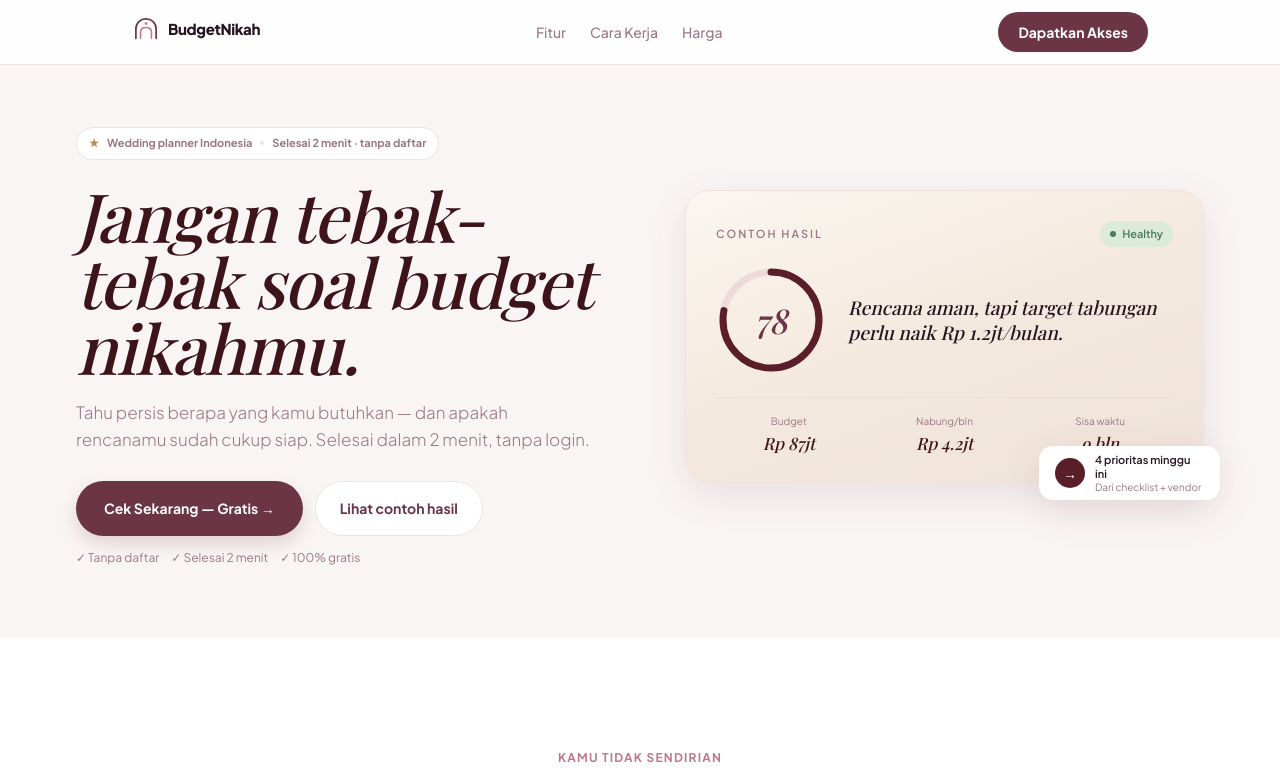
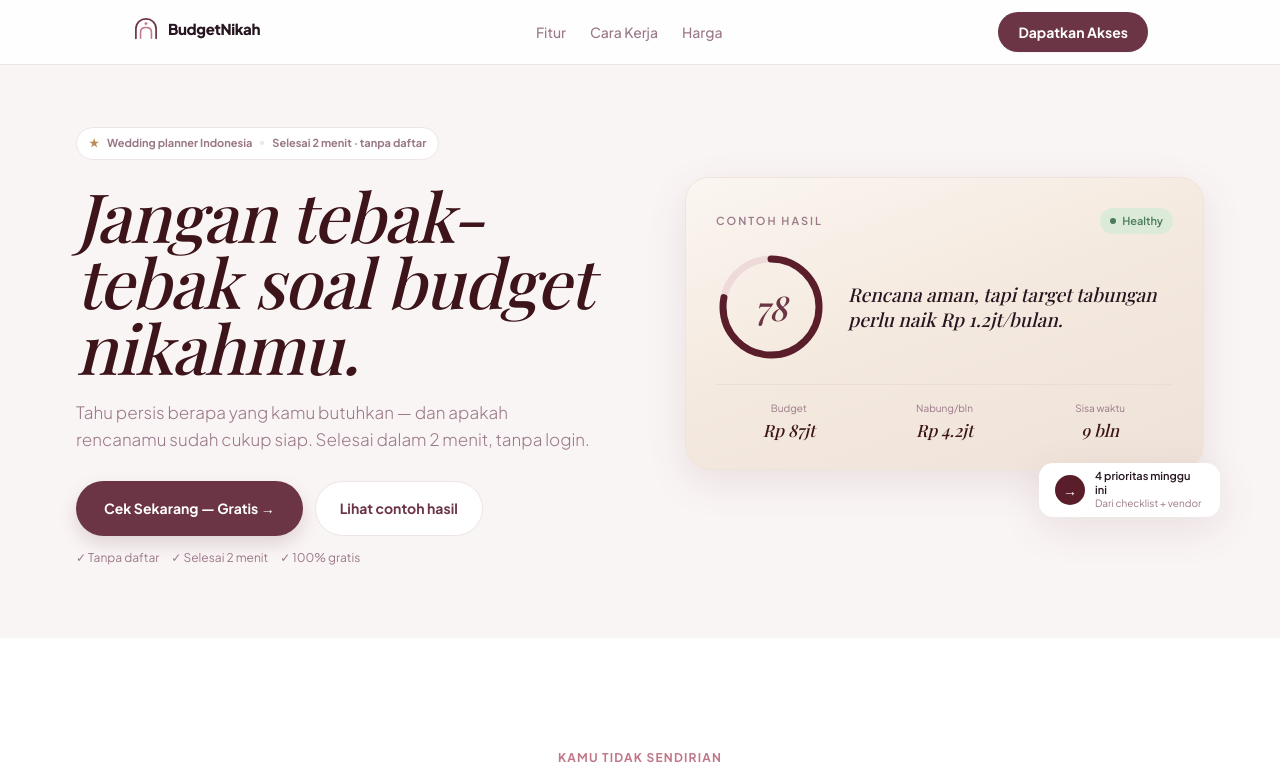
Before and after one commit to farhanafgany/Budget_Nikah, a Next.js app: page /landing in a window 1280 px wide. Shown: the top 783 px of the page. Built offline with nearby package versions, Linux system fonts and the light colour scheme; a web font is replaced by a local one.

Commit message:
Polish landing hero preview spacing

```diff
--- a/src/components/landing/HeroSection.tsx
+++ b/src/components/landing/HeroSection.tsx
@@ -15,7 +15,7 @@ function ResultPreview() {
 
   return (
     <div className="hidden lg:block w-full max-w-[519px]">
-      <div className="relative" style={{ minHeight: 314 }}>
+      <div className="relative" style={{ minHeight: 340 }}>
         <div
           className="border border-nikah-border"
           style={{
@@ -122,7 +122,7 @@ function ResultPreview() {
           className="absolute flex items-center bg-white"
           style={{
             right: -16,
-            top: 256.5,
+            top: 286,
             width: 181,
             height: 54,
             gap: 10,
```
